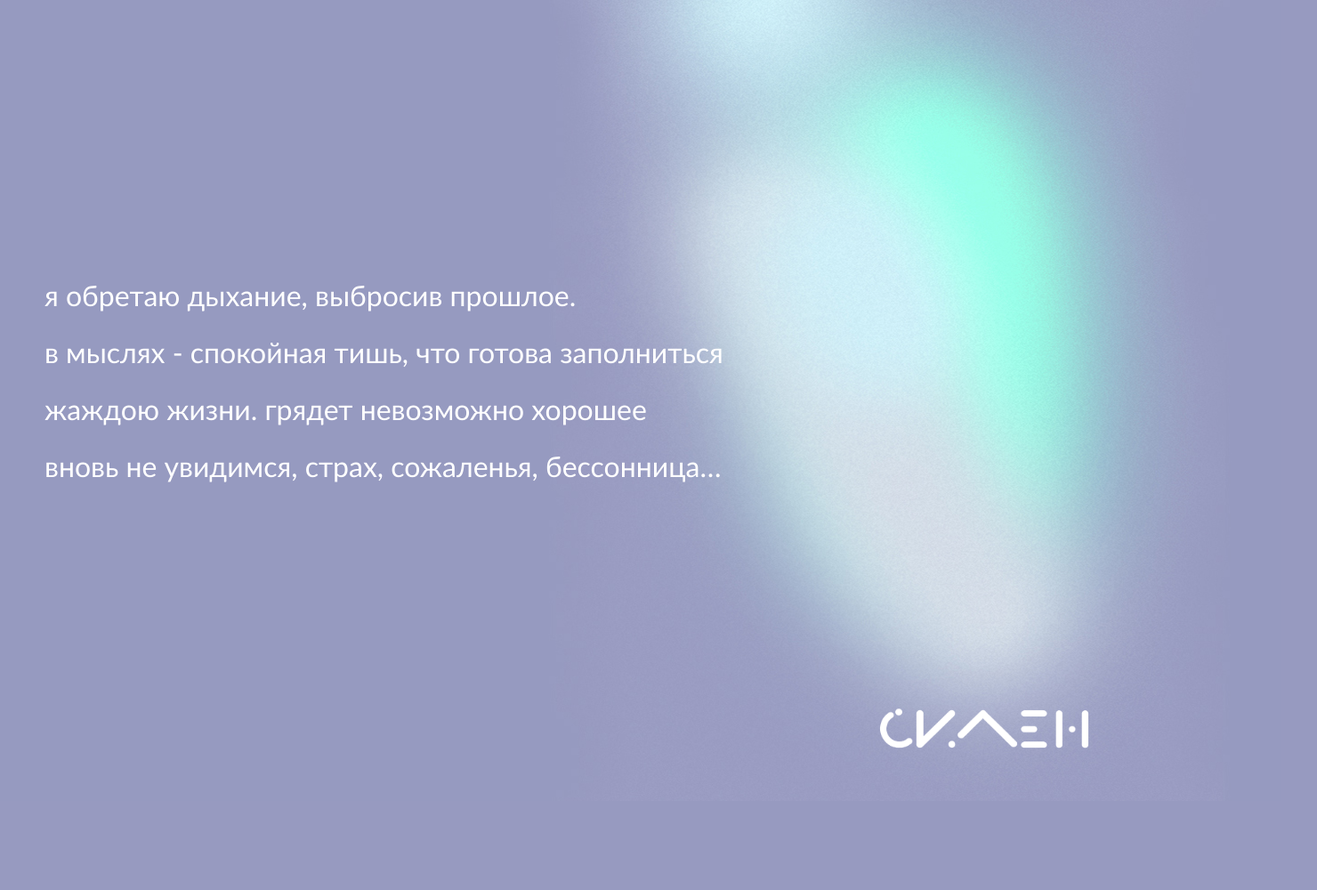
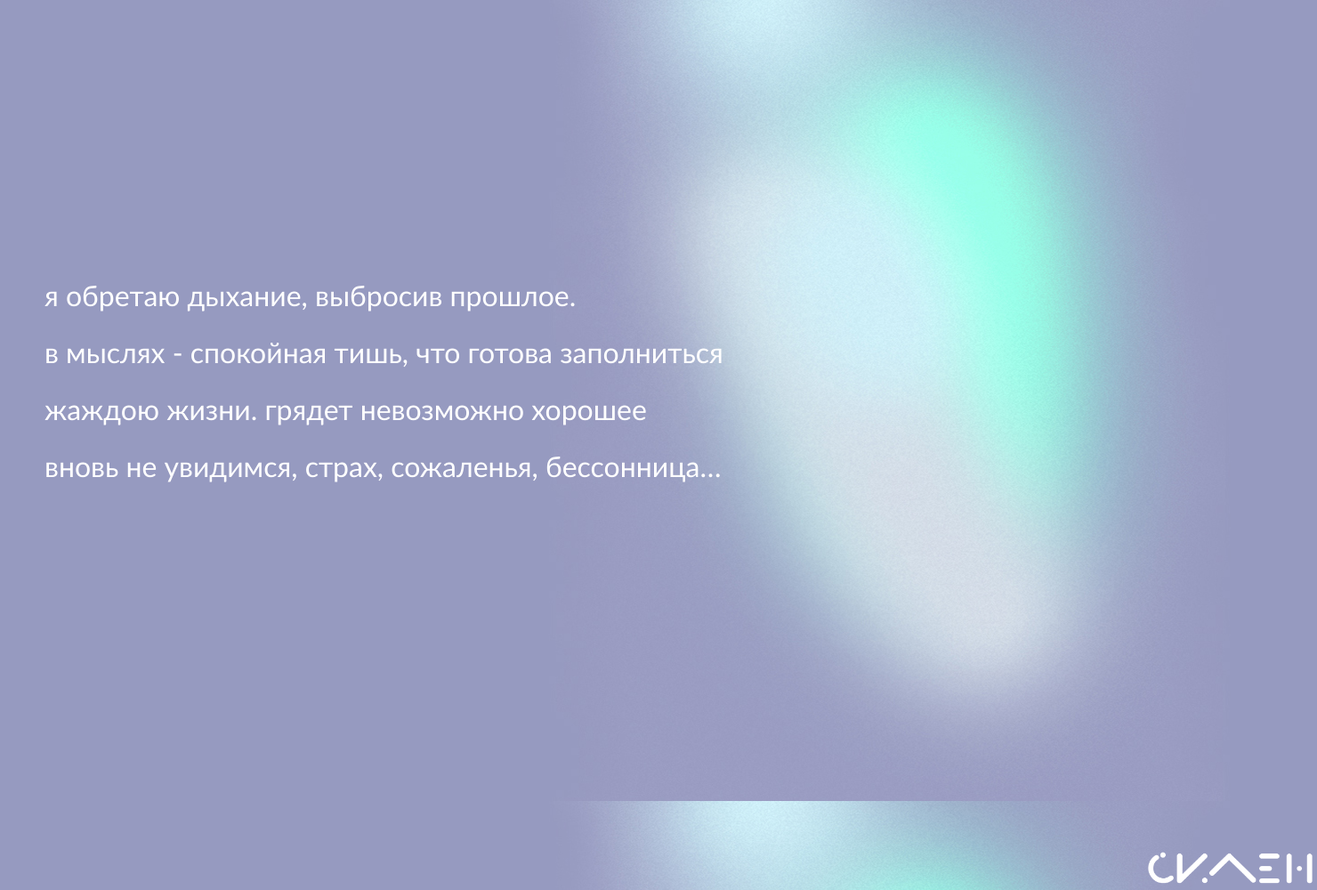
Before and after one commit to antonina-vetlugaeva/poster-for-web, a plain HTML site: page index.html in a window 1280 px wide. Shown: the whole page at 89% size, 1480 px wide, since content can reach past the window. Before the commit the page ends 900 px from the top, so only its background shows below. Drawn offline with Linux system fonts and the light colour scheme.

Commit message:
изменен логотип

```diff
--- a/styles/style.css
+++ b/styles/style.css
@@ -11,11 +11,11 @@ body {
     height: 900px;
 }
 img {
-    width: 244px;
-    height: 61px;
+    width: 192px;
+    height: 48px;
     position: absolute;
-    bottom: -50px;
-    right: 50px;
+    bottom: -200px;
+    right: -200px;
     text-align: right;
 }
 
```
Also changed, not shown: 2 other files.
